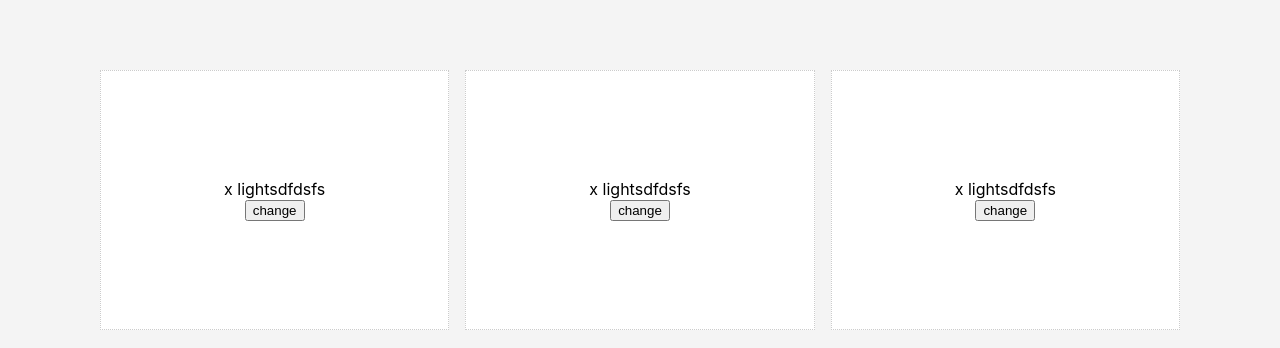
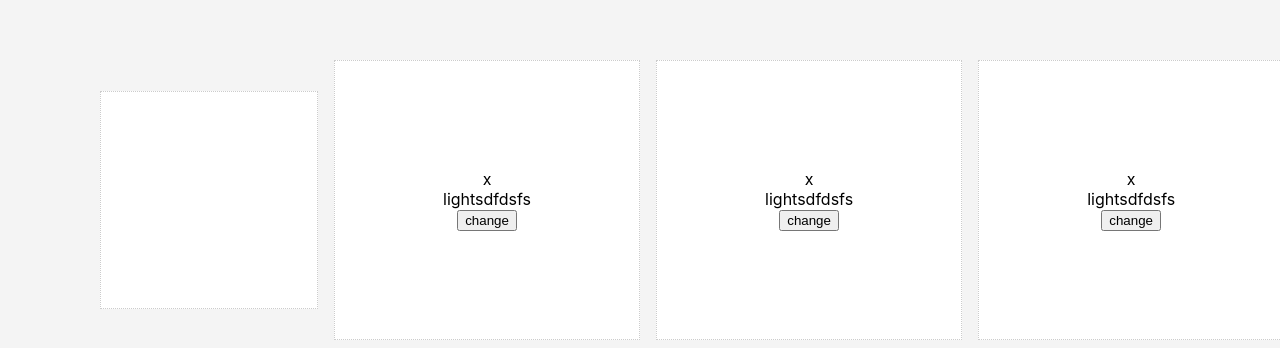
Before and after one commit to rand0mC0d3r/ui-concept, a React (Create React App) app in the folder ui-concept/: page / in a window 1280 px wide. Shown: the part 200-548 px from the top of the page. Built offline with nearby package versions, Linux system fonts and the light colour scheme.

Commit message:
added first keyboard tracker

```diff
--- /dev/null
+++ b/ui-concept/src/components/KeyboardListener/hookUseKeyPress.js
@@ -0,0 +1,33 @@
+import React from 'react';
+
+export function useKeyPress(targetKey) {
+  // State for keeping track of whether key is pressed
+  const [keyPressed, setKeyPressed] = React.useState(false);
+
+  // If pressed key is our target key then set to true
+  function downHandler({ key }) {
+    if (key === targetKey) {
+      setKeyPressed(true);
+    }
+  }
+
+  // If released key is our target key then set to false
+  const upHandler = ({ key }) => {
+    if (key === targetKey) {
+      setKeyPressed(false);
+    }
+  };
+
+  // Add event listeners
+  React.useEffect(() => {
+    window.addEventListener('keydown', downHandler);
+    window.addEventListener('keyup', upHandler);
+    // Remove event listeners on cleanup
+    return () => {
+      window.removeEventListener('keydown', downHandler);
+      window.removeEventListener('keyup', upHandler);
+    };
+  }, []); // Empty array ensures that effect is only run on mount and unmount
+
+  return keyPressed;
+}
--- /dev/null
+++ b/ui-concept/src/components/KeyboardListener/index.js
@@ -0,0 +1,61 @@
+import React from 'react';
+// import React, { useContext } from 'react';
+import { Wrapper } from './styles.jsx';
+
+// import { hookUseKeyPress } from './hookUseKeyPress';
+
+// import ThemeContext from '../../api/KeyboardContext';
+
+
+
+
+
+
+
+export default () => {
+  // const [state, dispatcher] = useTheme();
+
+  // Hook
+  function useKeyPress(targetKey) {
+  // State for keeping track of whether key is pressed
+    const [keyPressed, setKeyPressed] = React.useState(false);
+
+    // If pressed key is our target key then set to true
+    function downHandler({ key }) {
+      if (key === targetKey) {
+        setKeyPressed(true);
+      }
+    }
+
+    // If released key is our target key then set to false
+    const upHandler = ({ key }) => {
+      if (key === targetKey) {
+        setKeyPressed(false);
+      }
+    };
+
+    // Add event listeners
+    React.useEffect(() => {
+      window.addEventListener('keydown', downHandler);
+      window.addEventListener('keyup', upHandler);
+      // Remove event listeners on cleanup
+      return () => {
+        window.removeEventListener('keydown', downHandler);
+        window.removeEventListener('keyup', upHandler);
+      };
+    }, []); // Empty array ensures that effect is only run on mount and unmount
+
+    return keyPressed;
+  }
+  // const bg = state.theme === 'light' ? '#ffffff' : '#000000';
+
+  const foxPress = useKeyPress('f');
+
+  // const { language, setLanguage } = useContext(LanguageContext);
+
+  return <Wrapper >
+
+    {foxPress && '🦊'}
+  </Wrapper>;
+
+};
--- /dev/null
+++ b/ui-concept/src/components/KeyboardListener/styles.jsx
@@ -0,0 +1,28 @@
+import styled from 'styled-components';
+import { IconButton } from '@material-ui/core';
+
+export const StyledButton = styled(IconButton)`
+    padding: 50px;
+    border: 2px solid blue;
+`;
+
+export const Wrapper = styled.div`
+    width:100%;
+    background-color: #FFF;
+    border: 1px dotted #CCC;
+    padding: 10%;
+    max-height: 50%;
+    transition: all 335ms;
+
+    ${props => props['data-highlight'] ? `
+        box-shadow: 0px 0px 7px 7px #AAA;
+    ` : `
+
+        &: hover {
+            transition: all 550ms;
+            box-shadow: 0px 0px 3px 3px #CCC;
+        }
+    `}
+
+
+`;
--- a/ui-concept/src/components/views/AbsoluteView/index.js
+++ b/ui-concept/src/components/views/AbsoluteView/index.js
@@ -4,6 +4,7 @@ import SamplePanel from '../../SamplePanel/index.js';
 import { Wrapper, Container } from './styles.jsx';
 
 import { ThemeProvider } from './../../../api/KeyboardContext';
+import KeyboardListener from '../../KeyboardListener/index.js';
 
 // const MyCustomContext = React.createContext();
 
@@ -12,7 +13,9 @@ export default () => {
 
   return <ThemeProvider>
     <Wrapper>
+
       <Container>
+        <KeyboardListener />
         <SamplePanel />
         <SamplePanel />
         <SamplePanel />
```
